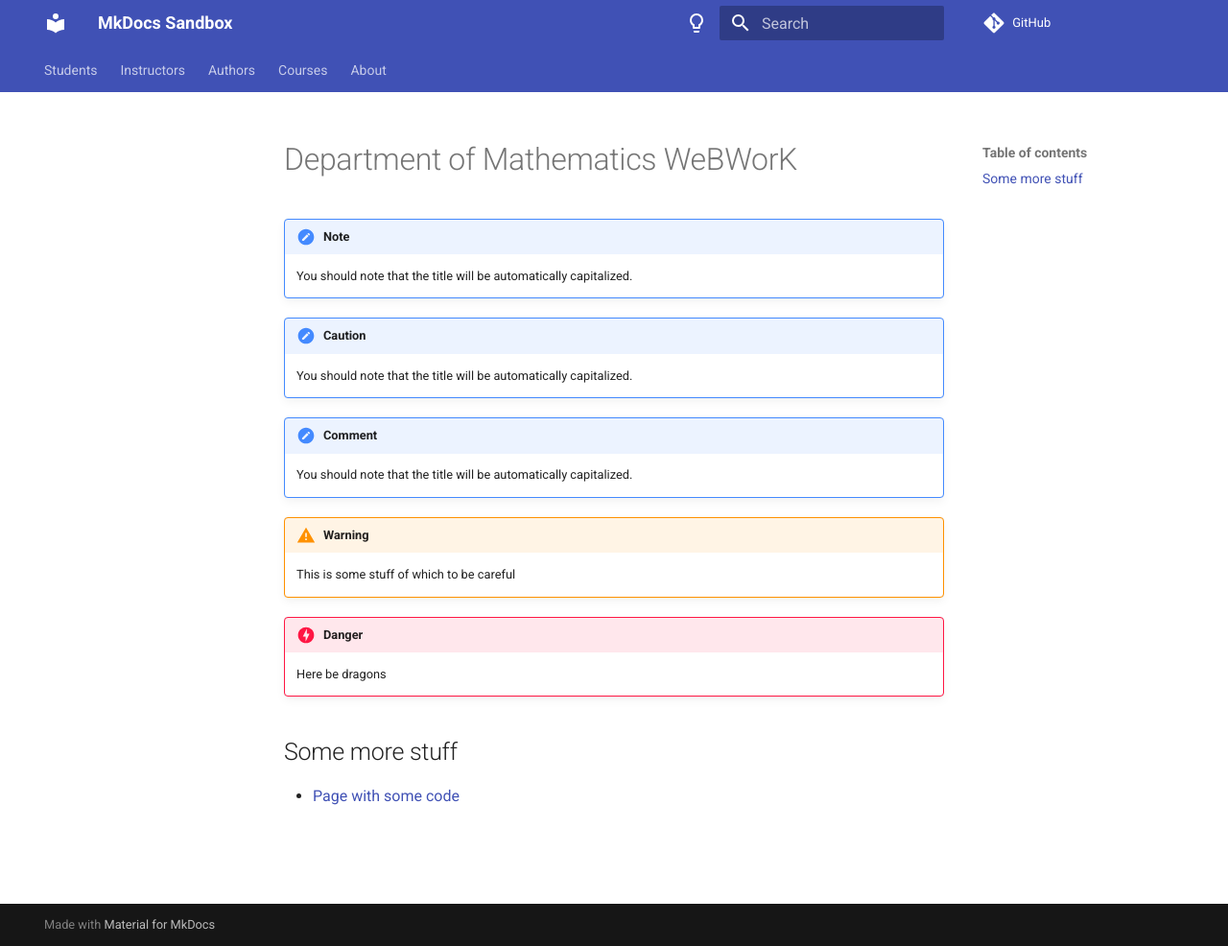
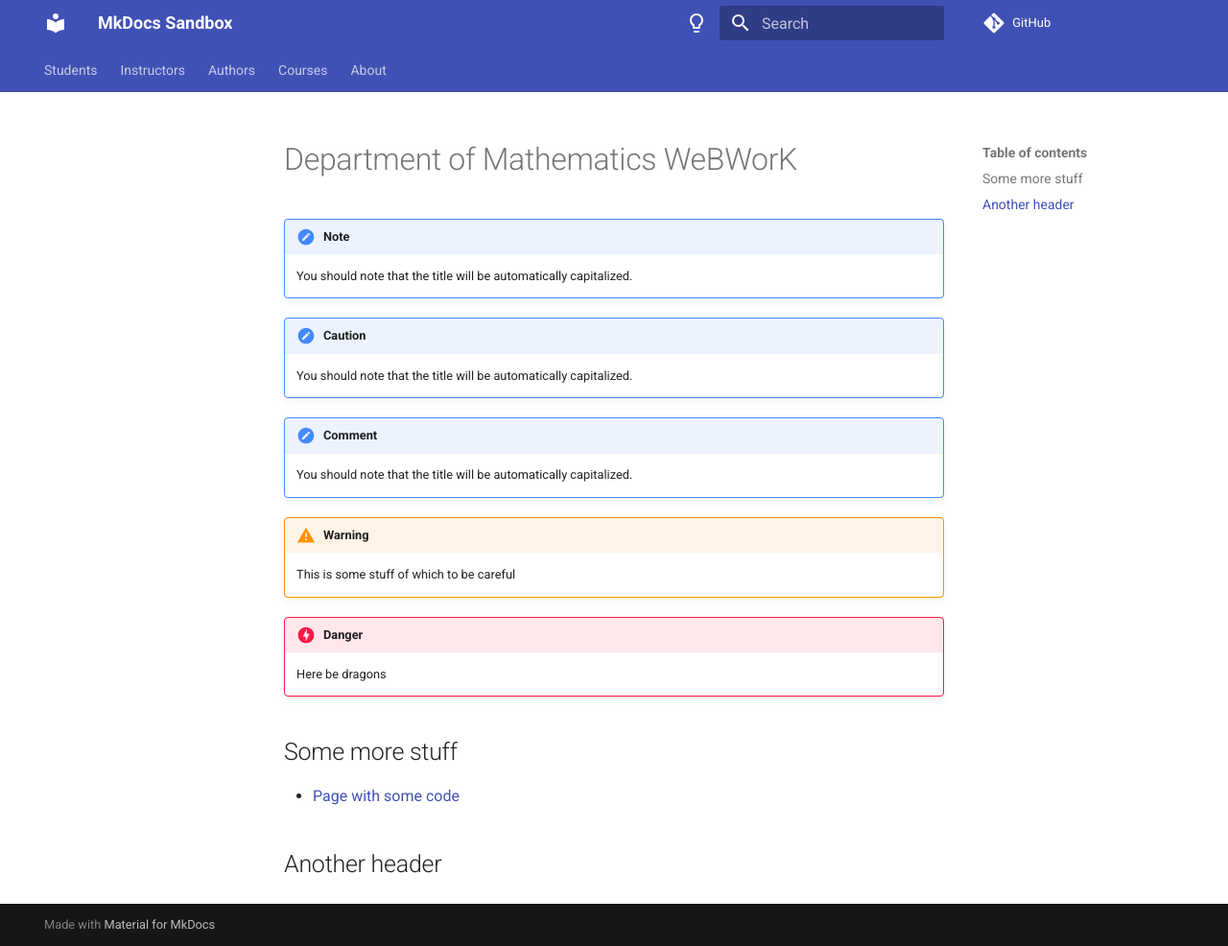
Before and after one commit to cslmath/champlainww.ca, an MkDocs documentation site: the page built from docs/index.md, in a window 1280 px wide and 986 px high. Shown: the whole window at 96% size. Built offline with MkDocs 1.6.1 and Material for MkDocs 9.7.7, drawn with Linux system fonts in a browser that asks for light colours; comment, search, counter and statistics services are not loaded.

Commit message:
Experimenting

```diff
--- a/docs/index.md
+++ b/docs/index.md
@@ -18,3 +18,5 @@
 ## Some more stuff
 
 * [Page with some code](mkdocs-vs-pelican.md)
+
+## Another header
```
Also changed, not shown: docs/students/index.md (+1 -0 lines).
